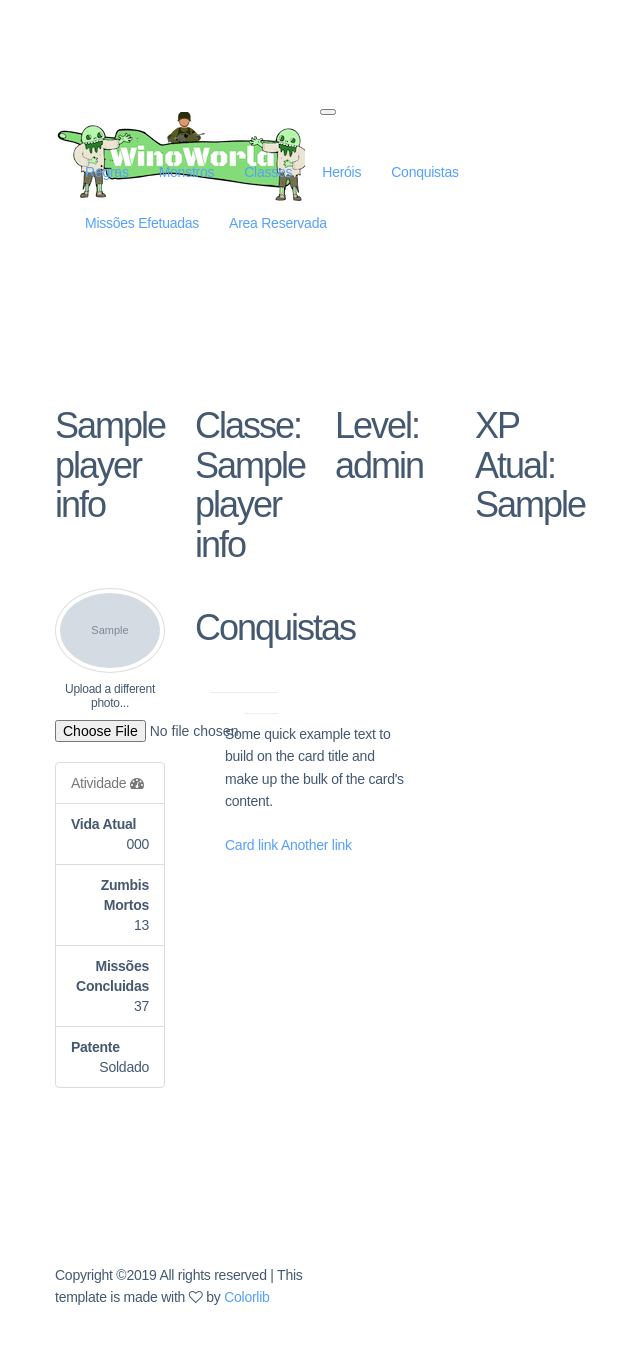
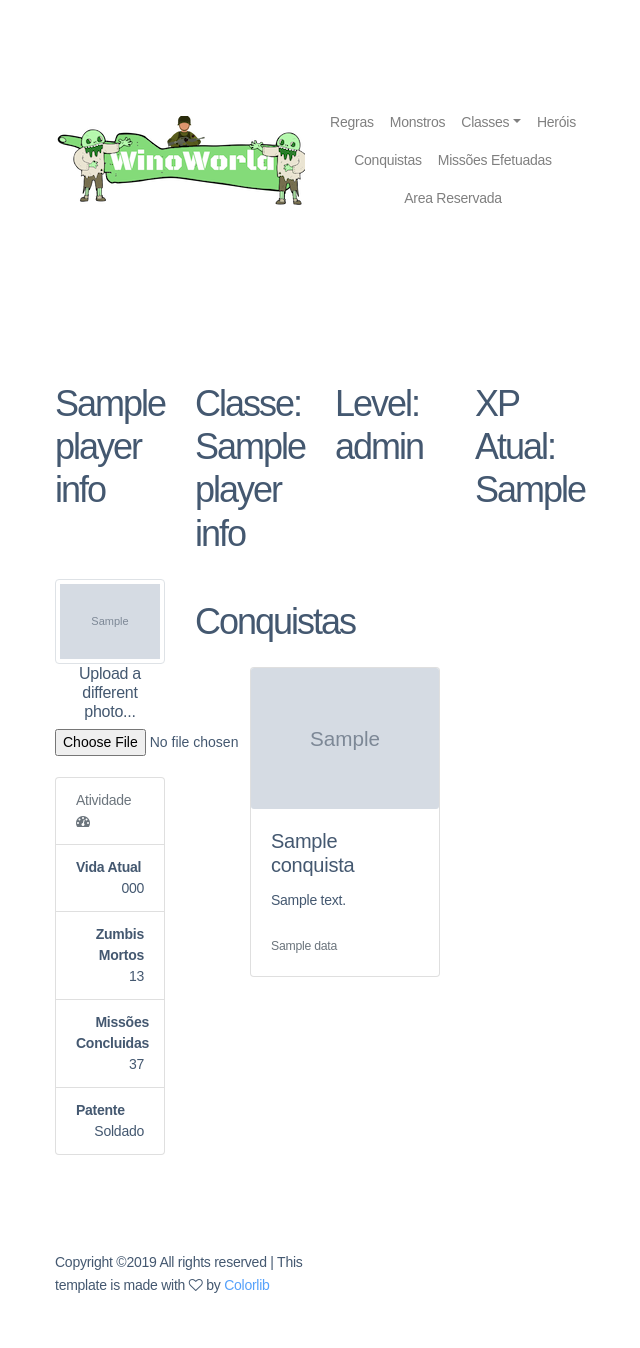
Before and after one commit to pedrogalocha/winoworld, a CodeIgniter app: the page made by application/views/restrito/player.php in a window 1280 px wide. Shown: the top 1348 px of the page, without its empty margins (320-960 px from the left). After the commit the page ends 1293 px from the top, so only its background shows below. Run offline with CodeIgniter, Linux system fonts and the light colour scheme; the template is opened without the code that fills it: most values are stand-ins (such as "Sample title", 1, 10 or a date in 2020); grey boxes marked "Sample" are stand-in pictures; data that the repository does not hold is empty; some libraries are stand-ins or nearby versions.

Commit message:
Alteração Conquistas
Puxando conquistas do banco de dados.

```diff
--- a/application/views/restrito/player.php
+++ b/application/views/restrito/player.php
@@ -22,34 +22,32 @@
             <li class="list-group-item text-right"><span class="pull-left"><strong>Missões Concluidas</strong></span> 37</li>
             <li class="list-group-item text-right"><span class="pull-left"><strong>Patente</strong></span> Soldado</li>
           </ul>
-
     </div><!--/col-3-->
     <div class="col-sm-9">
       <br>
       <h1 class="h1-player">Conquistas</h1>
-    	<div class="col-sm-3">
-          <div class="tab-content">
-            <div class="tab-pane active" id="home">
-                <hr>
-                    <div class="form-group">
-                        <div class="col-xs-6">
-                        <div class="card" style="width: 18rem;">
-                          <div class="card-body">
-                            <h5 class="card-title"><?php print_r($conquistas['nome_con']); ?></h5>
-                            <p class="card-text">Some quick example text to build on the card title and make up the bulk of the card's content.</p>
-                            <a href="#" class="card-link">Card link</a>
-                            <a href="#" class="card-link">Another link</a>
-                          </div>
-                        </div>
-                        </div>
-                  </div>
-                <hr>
-          </div><!--/tab-pane-->
-          </div><!--/tab-content-->
-        </div><!--/col-6-->
+        <div class="row" style="margin-left: 10%;">
+        <?php foreach ($conquistas as $acc){ ?>
+          <div class="card mb-3 ml-3 " style="max-width: 190px;">
+            <div class="row no-gutters">
+              <div class="col-md-12">
+                <img src="<?php echo base_url('includes/img/'.$acc->imagem) ?>" class="card-img" alt="..." style="max-width: 188px;">
+              </div>
+              <div class="col-md-12">
+                <div class="card-body">
+                  <h5 class="card-title"><?php print_r($acc->nome_con); ?></h5>
+                  <p class="card-text"><?php print_r($acc->descricao); ?></p>
+                  <p class="card-text"><small class="text-muted"><?php print_r($acc->data); ?></small></p>
+                </div>
+              </div>
+            </div>
+          </div>
+        <?php }?>
       </div>
       </div>
       </div><!--/row-->
       </div><!--/card-avatar-->
 </div>
+
+
 <?php $this->load->view('footer')?>
```
Also changed, not shown: application/models/Player_Model.php (+3 -4 lines), includes/img/finisher.png (added), includes/img/pau-no-gato.jpg (added), includes/img/pau-no-gato.png (added).
